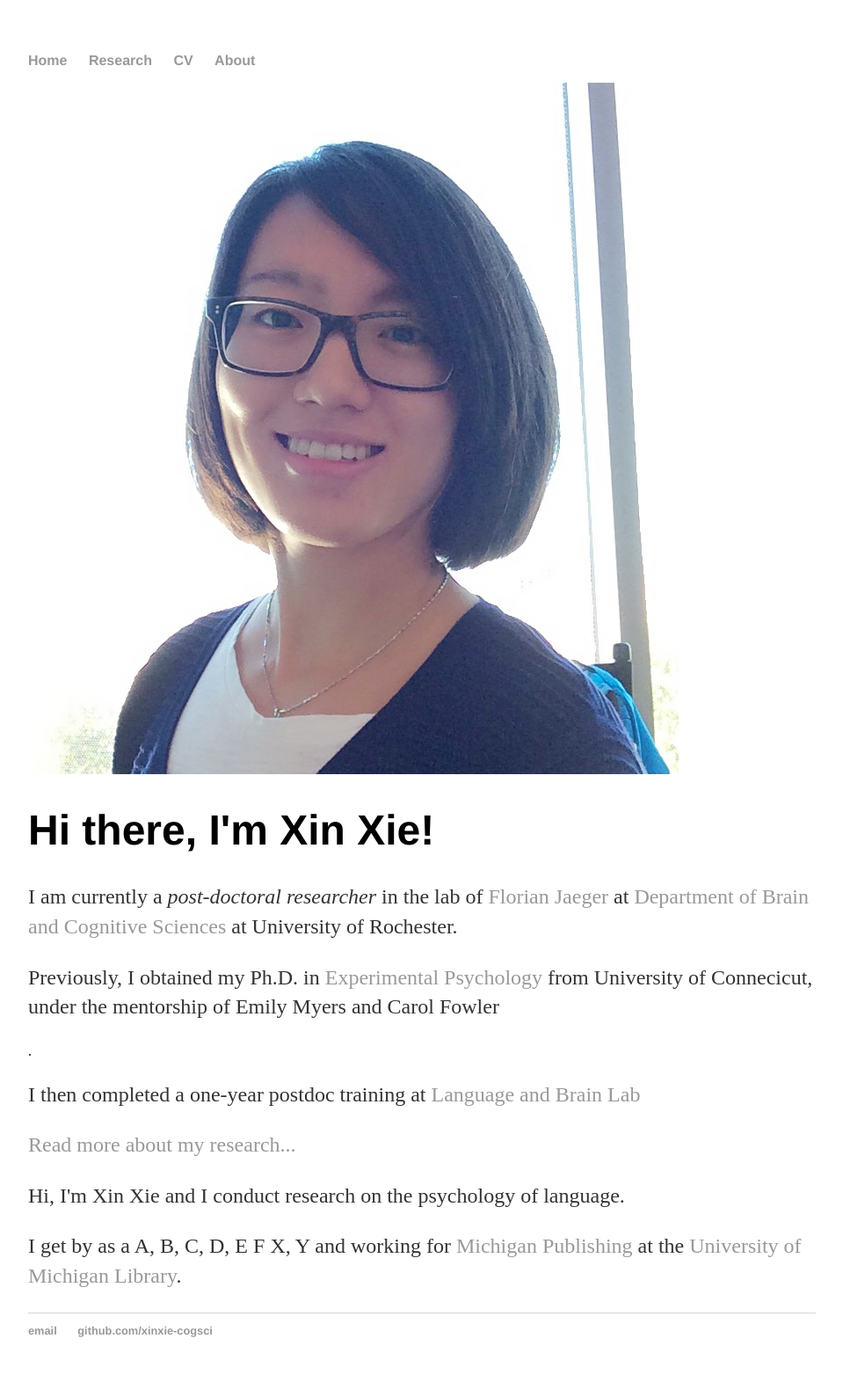
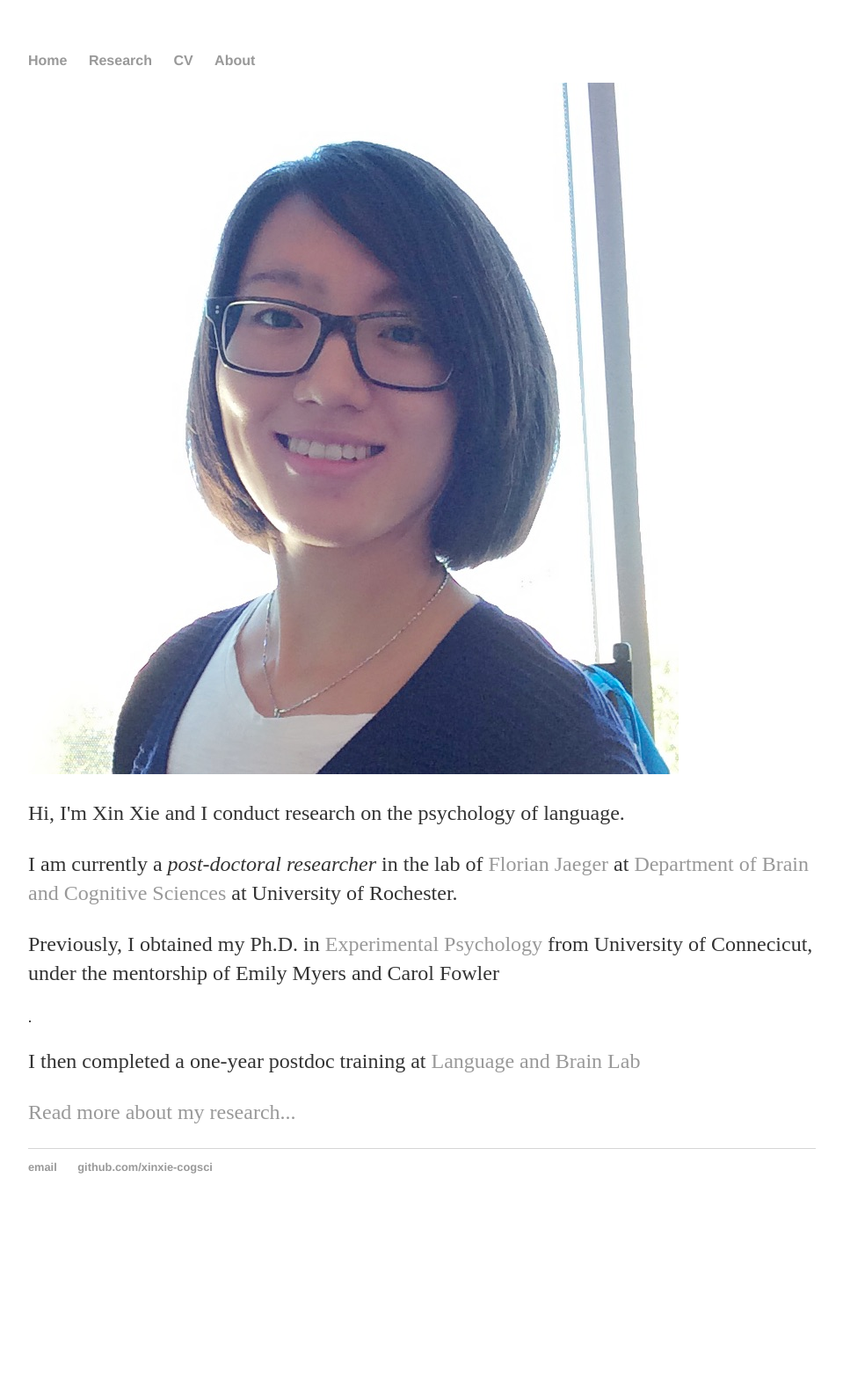
Before and after one commit to genius6242008/xinxie.github.io, a Jekyll site: the page built from index.html, in a window 1280 px wide. Shown: the whole page at 88% size, without its empty margins (160-1119 px from the left). Built offline with Jekyll 4.4.1, drawn with Linux system fonts in a browser that asks for light colours; after the commit the page ends 1394 px from its top, so only the background shows below that.

Commit message:
Update index.html

```diff
--- a/index.html
+++ b/index.html
@@ -7,7 +7,7 @@ title: Xin Xie, Ph.D.
 	<img class="img-circle avatar" alt="Xin Xie" src="img/xie_photo.jpg">
 	<div itemscope itemtype="http://data-vocabulary.org/Person" class="col-sm-8">
 	</div>
-	<h1>Hi there, I'm Xin Xie!</h1>
+	<p class="lead">Hi, I'm <span itemprop="name">Xin Xie</span> and I conduct research on the psychology of language.</p>
 	<p>I am currently a <em>post-doctoral researcher</em> in the lab of <a href="https://www.hlp.rochester.edu">Florian Jaeger</a> at <a href="https://www.bcs.rochester.edu">Department of Brain and Cognitive Sciences</a> at University of Rochester. </p>
 	<p>Previously, I obtained my Ph.D. in <a href="http://psych.uconn.edu/perception-action-cognition-division">Experimental Psychology</a> from University of Connecicut, under the mentorship of Emily Myers and Carol Fowler</p>.
 	<p>I then completed a one-year postdoc training at <a href="http://myerslab.uconn.edu/">Language and Brain Lab</a> </p>
@@ -18,11 +18,5 @@ title: Xin Xie, Ph.D.
 <!-- <div class="jumbotron"> -->
 <div class="row marketing">
 
-
-	<p class="lead">Hi, I'm <span itemprop="name">Xin Xie</span> and I conduct research on the psychology of language.</p>
-	<p>I get by as a <span itemprop="title">A</span>, <span itemprop="title">B</span>, <span itemprop="title">C</span>, <span itemprop="title">D</span>, <span itemprop="title">E</span> F <span itemprop="address" itemscope
-    itemtype="http://data-vocabulary.org/Address"> <span itemprop="locality">X</span>, <span itemprop="region">Y</span></span> and working for <a href="http://www.publishing.umich.edu">Michigan Publishing</a> at <span itemprop="affiliation">the <a href="http://www.lib.umich.edu">University of Michigan Library</a></span>.</p>
-
-	</div>
 </div>
 <!-- </div> -->
```
